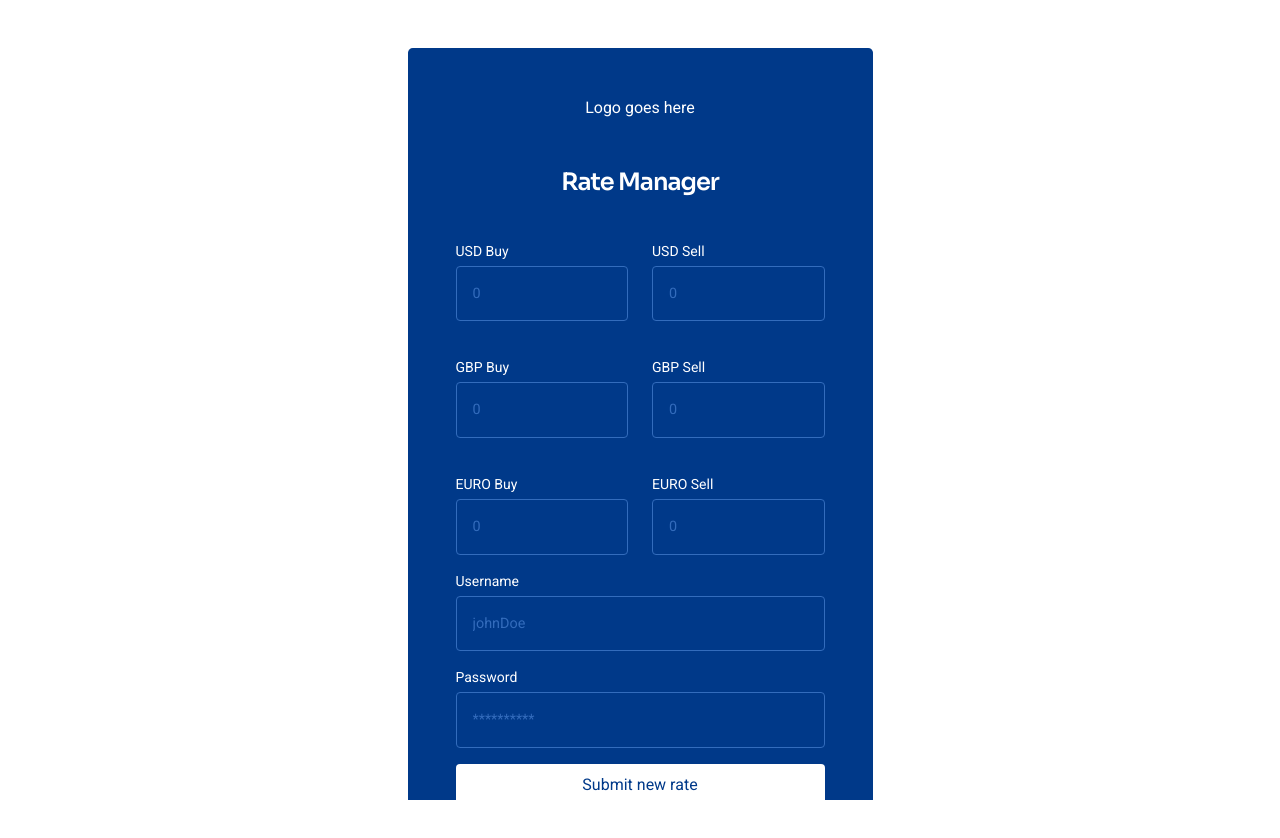
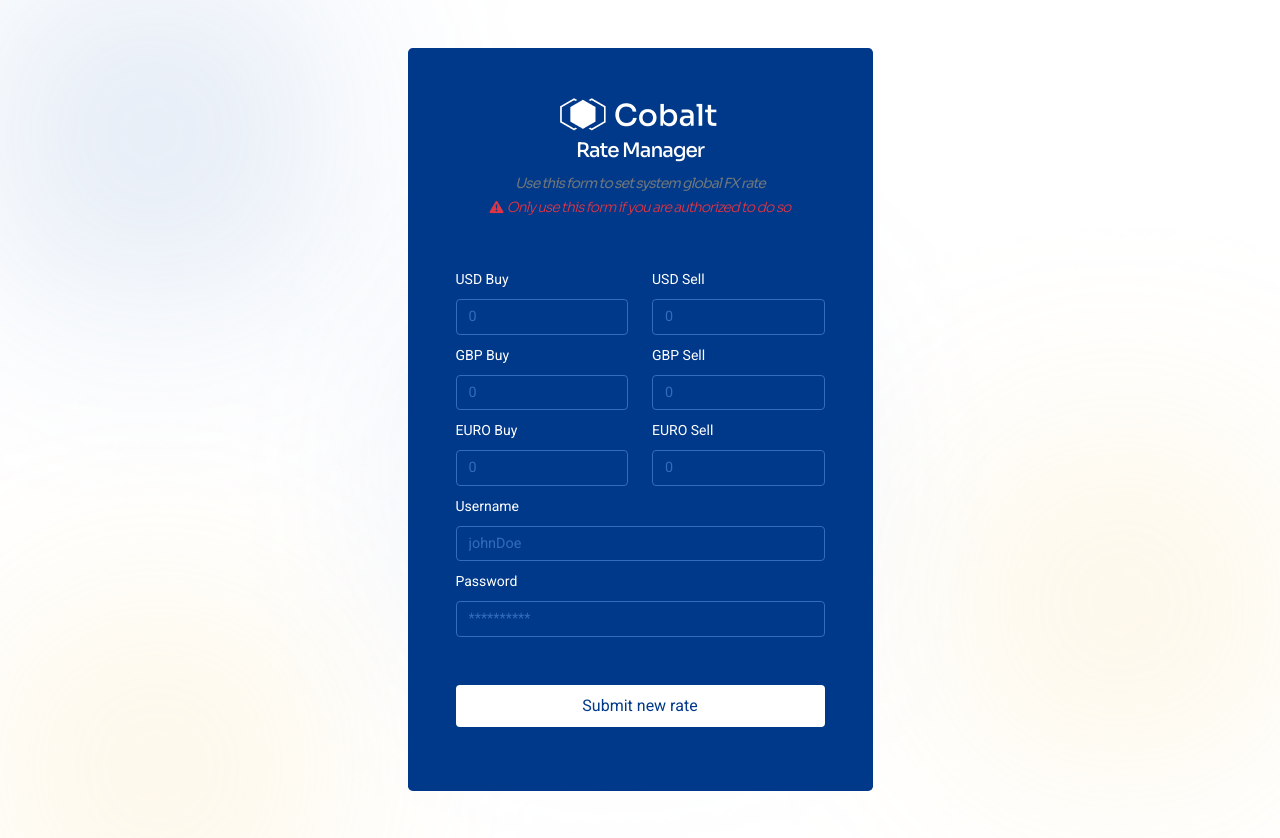
Before and after one commit to cobaltswap/landing-page, a Next.js app: page / in a window 1280 px wide. Before the commit the page ends 800 px from the top, so only its background shows below. Built offline with nearby package versions, Linux system fonts and the light colour scheme.

Commit message:
FIX: Rate form name/values

```diff
--- a/package.json
+++ b/package.json
@@ -12,6 +12,7 @@
   "dependencies": {
     "bcryptjs": "^2.4.3",
     "ejs": "^3.1.8",
+    "formik": "^2.2.9",
     "jsonwebtoken": "^8.5.1",
     "mongodb": "^4.9.0",
     "next": "^12.3.1",
--- a/src/pages/api/rates/index.js
+++ b/src/pages/api/rates/index.js
@@ -38,7 +38,6 @@
   try {
     switch (req.method) {
       case "POST":
-        console.log(req.body)
         resPayload = await doCreateRates(req.body);
         httpResponseCode = 201;
         success = true;
--- a/src/pages/index.js
+++ b/src/pages/index.js
@@ -1,25 +1,28 @@
+import { Form, Formik, useField } from "formik";
 import Head from "next/head";
+import Image from "next/image";
 import { useState } from "react";
+import logo from "../../public/assets/white_Logo.png";
 import config from "../backend/config.json";
 import { SecondaryButton } from "../components/ui/Button";
+import CustomError from "../utils/customError";
 
 export default function Home() {
-  const [formValues, setFormValues] = useState({});
-  const [formErrors, setFormErrors] = useState({});
   const [submitError, setSubmitError] = useState(undefined);
-  const [touched, setTouched] = useState({});
+  const [submitMessage, setSubmitMessage] = useState(undefined);
   const [isSubmitting, setIsSubmitting] = useState(false);
 
-  function handleChange(e) {
-    const { name, value } = e.target;
-    setTouched(Object.assign({}, touched, { [name]: true }));
-    const newFormValues = Object.assign({}, formValues, { [name]: value });
-    setFormValues(newFormValues);
+  function validateForm(value) {
+    // const { name, value } = e.target;
+    // setTouched((prev) => Object.assign({}, prev, { [name]: true }));
+    // setFormValues((prev) => Object.assign({}, prev, { [name]: value }));
     // setFormErrors(Object.assign({}, formErrors, validate(newFormValues)));
   }
 
-  async function handleSubmit(e) {
-    e.preventDefault();
+  async function handleSubmit(formValues) {
+    setIsSubmitting(true);
+    setSubmitError(undefined);
+    setSubmitMessage(undefined);
     const endpoint = "/api/rates";
     const options = {
       method: "POST",
@@ -31,9 +34,17 @@
     try {
       const result = await fetch(endpoint, options);
       const resultJson = await result.json();
-      console.log(resultJson);
+      if (resultJson.success) {
+        setSubmitMessage(resultJson.message);
+      } else {
+        throw new CustomError(resultJson.message);
+      }
     } catch (error) {
-      console.log("🚀 ~ file: index.js ~ line 29 ~ handleSubmit ~ error", error);
+      let message = "Oops! Something went wrong";
+      if (error.name === "CustomError") message = error.message;
+      setSubmitError(message);
+    } finally {
+      setIsSubmitting(false);
     }
   }
 
@@ -42,85 +53,85 @@
       <Head>
         <title>Rate Manager - CobaltSwap</title>
       </Head>
-      <div className="position-relative main" style={{ minHeight: "100%", overflow: "auto" }}>
-        <div className="container text-center my-5" style={{ minHeight: "100%" }}>
+      <div className="position-relative main py-5" style={{ minHeight: "100%" }}>
+        <div className="container" style={{ minHeight: "100%" }}>
           <div
             className="d-flex align-items-center justify-content-center"
             style={{ minHeight: "100%" }}
           >
-            <div className="col-10 col-md-7 col-lg-5 bg-primary-local p-5 rounded-3">
-              <div id="logo" className="logo-container mb-5">
-                Logo goes here
+            <div className="col-11 col-md-7 col-lg-5 bg-primary-local p-5 px-4 p-md-5 rounded-3">
+              <div className="mb-2 font-heading text-center mb-5">
+                <Image src={logo} alt="Cobaltswap logo" />
+                <p className="h5 fw-400">Rate Manager</p>
+                <small className="text-secondary fst-italic">
+                  Use this form to set system global FX rate
+                </small>
+                <div>
+                  <small className="text-danger fw-300 fst-italic">
+                    <i className="bi bi-exclamation-triangle-fill me-1"></i>
+                    Only use this form if you are authorized to do so
+                  </small>
+                </div>
               </div>
               <div className="form-container">
-                <div className="mb-2 font-heading">
-                  <p className="h4 mb-4 fw-600">Rate Manager</p>
-                </div>
-                {/* [
-                  {currency: USD, buy: "700", sell: 900},
-                  {currency: USD, buy: "700", sell: 900}
-                    ] */}
-                <form onSubmit={handleSubmit}>
+                {submitError && (
+                  <SubmitAlert icon="bi-exclamation-triangle-fill" message={submitError} error />
+                )}
+                <Formik
+                  initialValues={{
+                    rates: [{ currency: "USD" }, { currency: "GBP" }, { currency: "EURO" }],
+                  }}
+                  validate={validateForm}
+                  onSubmit={handleSubmit}
+                >
+                  <Form className="mb-3">
                     {config.currencies.map((_currency, index) => (
                       <div className="row" key={index}>
-                      <div>
                         <TextInput
                           name={`rates[${index}].currency`}
                           type="hidden"
                           value={_currency}
                           required
                         />
-                      </div>
-                      <div className="col-12 col-lg-6">
+                        <div className="col-6">
                           <TextInput
                             label={`${_currency} Buy`}
                             name={`rates[${index}].buy`}
                             type="number"
-                          onChange={handleChange}
                             placeholder="0"
                             required
-                          errors={
-                            formErrors.username && touched.username ? formErrors.username : ""
-                          }
                           />
                         </div>
-                      <div className="col-12 col-lg-6">
+                        <div className="col-6">
                           <TextInput
                             label={`${_currency} Sell`}
                             name={`rates[${index}].sell`}
                             type="number"
                             placeholder="0"
-                          onChange={handleChange}
                             required
-                          errors={
-                            formErrors.username && touched.username ? formErrors.username : ""
-                          }
                           />
                         </div>
                       </div>
                     ))}
-                  <TextInput
-                    label={"Username"}
-                    name="username"
-                    placeholder="johnDoe"
-                    onChange={handleChange}
-                    required
-                    errors={formErrors.username && touched.username ? formErrors.username : ""}
-                  />
+                    <TextInput label={"Username"} name="username" placeholder="johnDoe" required />
                     <TextInput
                       label={"Password"}
                       type="password"
                       name="password"
                       placeholder="**********"
-                    onChange={handleChange}
                       required
-                    errors={formErrors.password && touched.password ? formErrors.password : ""}
                     />
 
-                  <div className="d-grid mt-1">
-                    <SecondaryButton disabled={isSubmitting}>Submit new rate</SecondaryButton>
+                    <div className="d-grid my-5 mb-3">
+                      <SecondaryButton type="submit" disabled={isSubmitting}>
+                        Submit new rate
+                      </SecondaryButton>
                     </div>
-                </form>
+                    {submitMessage && (
+                      <SubmitAlert icon="bi-check-circle-fill" message={submitMessage} success />
+                    )}
+                  </Form>
+                </Formik>
               </div>
             </div>
           </div>
@@ -131,24 +142,36 @@
   );
 }
 
-function TextInput({ label, name, errors, type = "text", ...rest }) {
+function TextInput({ label, type = "text", ...props }) {
+  const [field, meta] = useField(props);
   return (
-    <div className="mb-2">
-      <label htmlFor={name} className="form-label d-flex mb-1">
+    <div className={type !== "hidden" ? `mb-2` : null}>
+      {label ? (
+        <label className="form-label" htmlFor={props.id || props.name}>
           <small>{label}</small>
         </label>
-      <input type={type} className="form-control p-3" id={name} name={name} {...rest} />
-      <div className="pt-2">
+      ) : null}
+      <input type={type} className="form-control" {...field} {...props} />
+      {meta.touched && meta.error ? (
         <small className="text-accent-local fw-500">
-          {errors ? (
-            <>
           <i className="bi bi-exclamation-circle-fill pe-1"></i> {errors}
-            </>
-          ) : (
-            ""
-          )}
         </small>
-      </div>
+      ) : null}
     </div>
   );
 }
+
+function SubmitAlert({ icon, message, success = false, error = false }) {
+  const successClassName = success ? "alert-success" : null;
+  const errorClassName = error ? "alert-danger-local" : null;
+
+  return (
+    <div
+      className={`d-flex justify-content-center align-items-center text-center alert mb-4 ${successClassName} ${errorClassName}`}
+      role="alert"
+    >
+      <i className={`bi me-1 ${icon}`}></i>
+      {message}
+    </div>
+  );
+}
--- a/src/styles/globals.scss
+++ b/src/styles/globals.scss
@@ -41,9 +41,16 @@
   font-size: 16px;
 }
 .main {
-  height: 100%;
+  background-color: var(--white);
+  background-image: url(/assets/hero_bg_mobile.jpg);
+  background-position: center;
+  background-size: cover;
+  background-repeat: no-repeat;
+  @media (min-width: $md) {
+    background-image: url(/assets/hero_bg.png);
+    // padding-top: 110px;
+  }
 }
-
 a {
   color: inherit;
   text-decoration: none;
@@ -171,7 +178,6 @@
 
 // Fullscreen div
 .fullscreen {
-  // height: 100%;
   min-height: 100%;
   overflow-y: auto;
 }
--- /dev/null
+++ b/src/utils/customError.js
@@ -0,0 +1,6 @@
+export default class CustomError {
+  constructor(message) {
+    this.name = "CustomError";
+    this.message = message;
+  }
+}
```
Also changed, not shown: src/pages/signup/signup-form.js (deleted, +0 -149 lines), 1 other file (tests, documents, lock files or other folders). Lines whose indentation alone changed are shown as unchanged.
